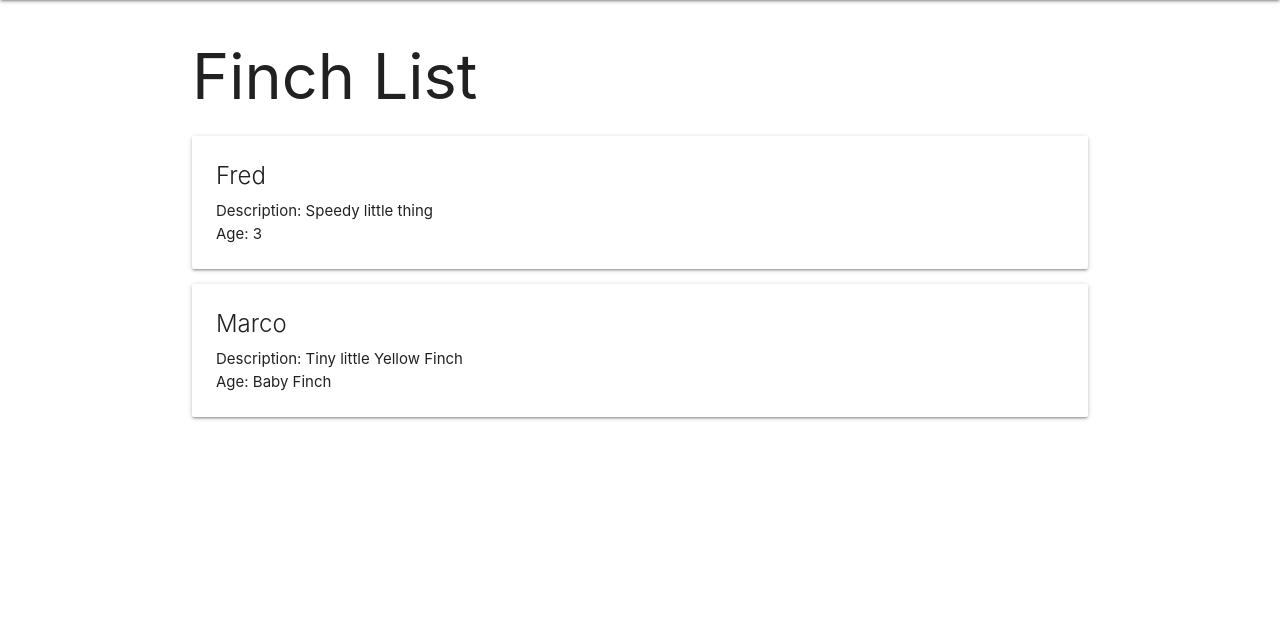
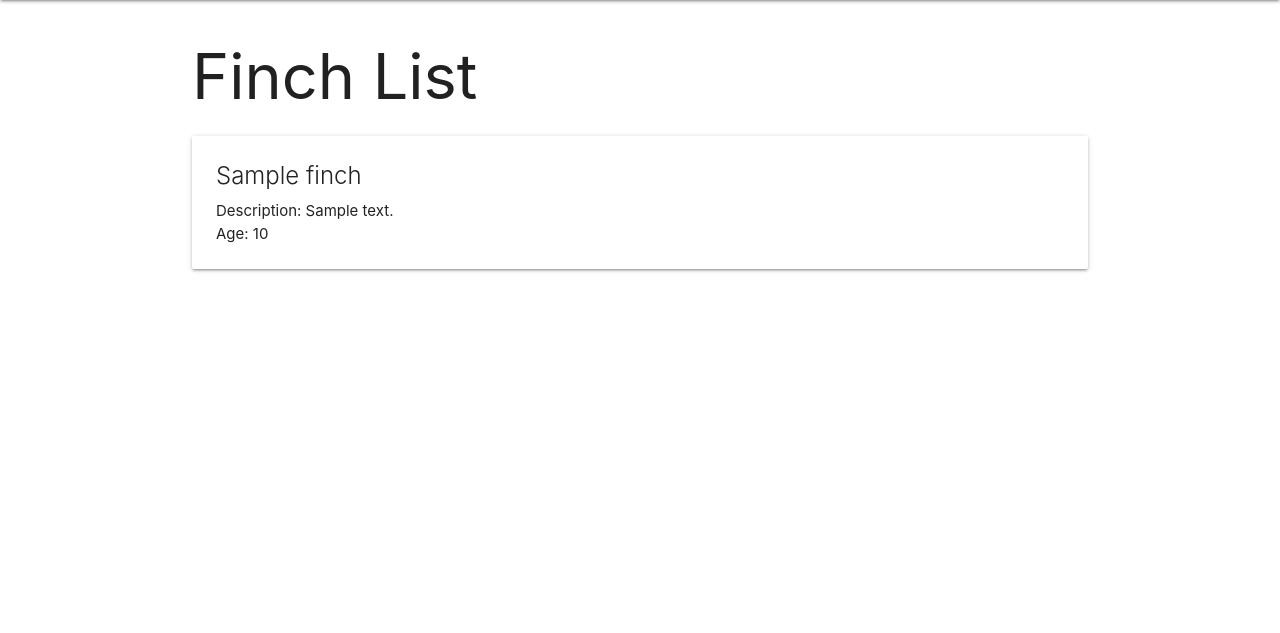
Before and after one commit to madeiramcqueen/finchcollector, a Django app: page /finches/ in a window 1280 px wide. Shown: the part 64-697 px from the top of the page. Run offline with Django 4.2, Linux system fonts and the light colour scheme; tables that the repository leaves empty hold one stand-in row (values such as "Sample post").

Commit message:
Refactor view function to class base function and add data via python3 shell

```diff
--- a/main_app/models.py
+++ b/main_app/models.py
@@ -1,4 +1,12 @@
 from django.db import models
 
 # Create your models here.
-# Add the Cat class & list and view function below the imports
+# Add the Finch class & list and view function below the imports
+
+class Finch(models.Model):
+    name = models.CharField(max_length=100)
+    description = models.TextField(max_length=250)
+    age = models.IntegerField()
+
+    def __str__(self):
+        return self.name
--- a/main_app/templates/finches/index.html
+++ b/main_app/templates/finches/index.html
@@ -3,8 +3,9 @@
 
 <h1>Finch List</h1>
 
-{% for finch in finches %}
+{% for finch in object_list %}
   <div class="card">
+    {% comment %} <a href="{% url 'detail' finch.id %}"> {% endcomment %}
     <div class="card-content">
       <span class="card-title">{{ finch.name }}</span>
       <p>Description: {{ finch.description }}</p>
@@ -14,7 +15,8 @@
         <p>Age: Baby Finch</p>
       {% endif %}
     </div>
-  </div>
+  </a>
+    </div>
 {% endfor %}
 
 {% endblock %}
--- a/main_app/urls.py
+++ b/main_app/urls.py
@@ -4,5 +4,5 @@ from . import views
 urlpatterns = [
     path('', views.home, name="home"),
     path('about/', views.about, name="about"),
-    path('finches/', views.finches_index, name="index")
+    path('finches/', views.FinchList.as_view(), name="index")
 ]
--- a/main_app/views.py
+++ b/main_app/views.py
@@ -1,16 +1,19 @@
 from django.shortcuts import render
+from django.views.generic import ListView
+from .models import Finch
+
 
 # Add the Cat class & list and view function below the imports
-class Finch:  # Note that parens are optional if not inheriting from another class
-  def __init__(self, name, description, age):
-    self.name = name
-    self.description = description
-    self.age = age
+# class Finch:  # Note that parens are optional if not inheriting from another class
+#   def __init__(self, name, description, age):
+#     self.name = name
+#     self.description = description
+#     self.age = age
 
-finches = [
-    Finch('Fred', 'Speedy little thing', 3),
-    Finch('Marco', 'Tiny little Yellow Finch', 0),
-]
+# finches = [
+#     Finch('Fred', 'Speedy little thing', 3),
+#     Finch('Marco', 'Tiny little Yellow Finch', 0),
+# ]
 
 # Create your views here.
 def home(request):
@@ -19,5 +22,9 @@ def home(request):
 def about(request):
     return render(request, 'about.html')
 
-def finches_index(request):
-    return render(request, 'finches/index.html', {"finches": finches})
+# def finches_index(request):
+#     return render(request, 'finches/index.html', {"finches": finches})
+
+class FinchList(ListView):
+  model = Finch
+  template_name = 'finches/index.html'
```
Also changed, not shown: main_app/migrations/0001_initial.py (added).
